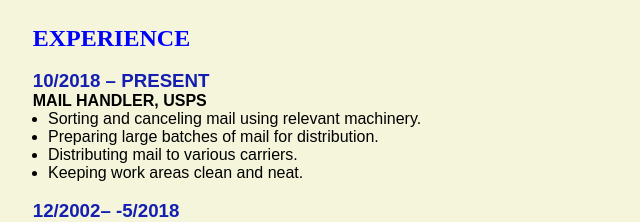
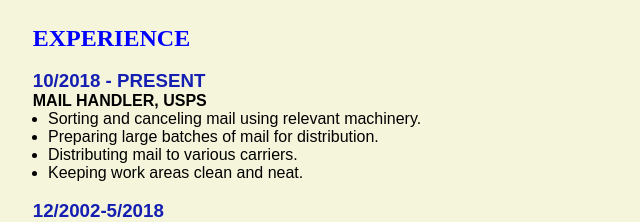
Before and after one commit to ghashe/resume, a plain HTML site: page Develop/index.html in a window 1280 px wide. Shown: the part 573-795 px from the top of the page, 74-714 px from the left. Drawn offline with Linux system fonts and the light colour scheme.

Commit message:
Minor adjustments

```diff
--- a/Develop/index.html
+++ b/Develop/index.html
@@ -48,14 +48,14 @@
       <h2>EXPERIENCE</h2>
       <br />
       <ul>
-        <h3>10/2018 – PRESENT</h3>
+        <h3>10/2018 - PRESENT</h3>
         <h4>MAIL HANDLER, USPS</h4>
         <li>Sorting and canceling mail using relevant machinery.</li>
         <li>Preparing large batches of mail for distribution.</li>
         <li>Distributing mail to various carriers.</li>
         <li>Keeping work areas clean and neat.</li>
         <br />
-        <h3>12/2002– -5/2018</h3>
+        <h3>12/2002-5/2018</h3>
         <h4>
           ACCOUNTANT AND SOFTWARE DEVELOPER USING MS EXCEL, ADDIS ABABA
           UNIVERSITY THE INTERNATIONAL DONKEY SANCTUARY
```
